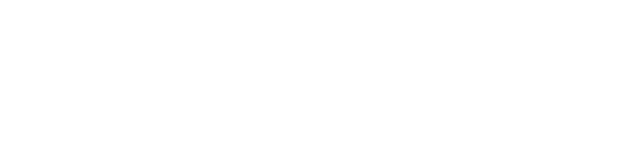
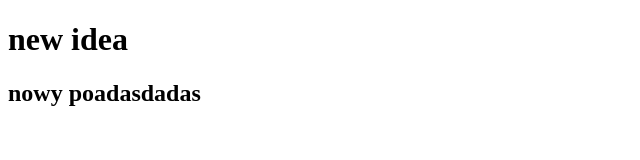
Before and after one commit to Hubert0011/sandbox-test, a plain HTML site: page index.html in a window 1280 px wide. Shown: the whole page, without its empty margins (0-640 px from the left). Drawn offline with Linux system fonts and the light colour scheme.

Commit message:
my new idea

```diff
--- a/index.html
+++ b/index.html
@@ -6,6 +6,7 @@
     <title>Document</title>
 </head>
 <body>
-    <h1></h1>
+    <h1>new idea</h1>
+    <h2>nowy poadasdadas</h2>
 </body>
 </html>
```
